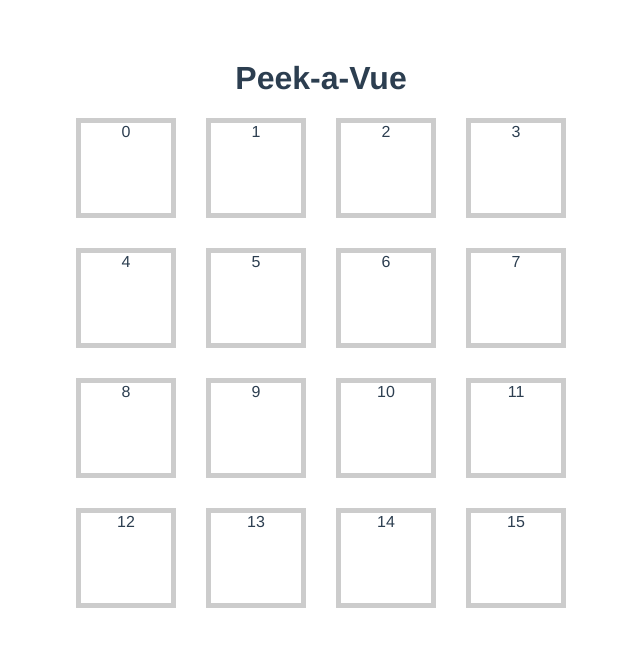
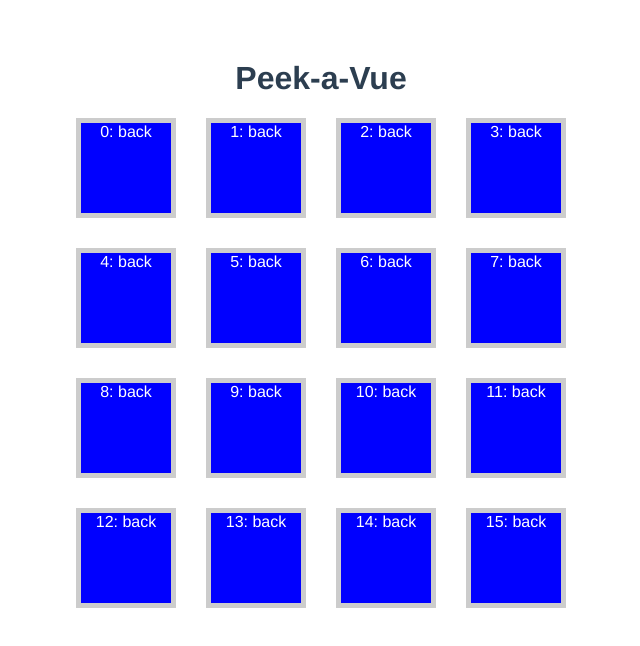
Before and after one commit to devmor-j/peek-a-vue, a Vue app: page / in a window 1280 px wide. Shown: the top 646 px of the page, without its empty margins (319-959 px from the left). Built offline with nearby package versions, Linux system fonts and the light colour scheme.

Commit message:
feat: game-card has front and back and can be flipped

```diff
--- a/src/App.vue
+++ b/src/App.vue
@@ -1,11 +1,12 @@
 <template>
   <h1>Peek-a-Vue</h1>
   <section class="game-board">
-    <GameCard v-for="(card, index) in cardList" :key="`GameCard-${index}`" :value="card" />
+    <GameCard v-for="(card, index) in cardList" :key="`GameCard-${index}`" :value="card.value" :visible="card.visible" :position="card.position" @select-card="flipCard" />
   </section>
 </template>
 
 <script>
+import { ref } from 'vue';
 import GameCard from "@/components/GameCard"
 
 export default {
@@ -14,13 +15,25 @@
     GameCard,
   },
   setup() {
-    let cardList = [];
+    let cardList = ref([]);
 
     for (let i = 0; i < 16; i++) {
-      cardList.push(i);
+      cardList.value.push({
+        value: i,
+        visible: false,
+        position: i,
+      });
     }
 
-    return { cardList };
+    const flipCard = (payload) => {
+      cardList.value[payload.position].visible = true;
+    }
+
+
+    return {
+      cardList,
+      flipCard,
+    };
   }
 
 }
--- a/src/components/GameCard.vue
+++ b/src/components/GameCard.vue
@@ -1,23 +1,63 @@
 <script>
 export default {
   props: {
+    position: {
+      type: Number,
+      required: true,
+    },
     value: {
       type: String,
-      requied: true,
+      required: true,
+    },
+    visible: {
+      type: Boolean,
+      default: false,
+    }
+  },
+  setup(props, context) {
+    const selectCard = () => {
+      context.emit('select-card', {
+        position: props.position,
+      })
+    }
+
+    return {
+      selectCard,
     }
   }
 };
 </script>
 
 <template>
-  <div class="card">
-    {{ value }}
+  <div class="card" @click="selectCard">
+    <div v-if="visible" class="card-face is-front">
+      {{ value }}: front
+    </div>
+    <div v-else class="card-face is-back">
+      {{ value }}: back
+    </div>
   </div>
 </template>
 
 <style>
 .card {
-  border: 5px solid #ccc
+  border: 5px solid #ccc;
+  position: relative;
 }
 
+.card-face {
+  width: 100%;
+  height: 100%;
+  position: absolute;
+}
+
+.card-face.is-front {
+  background-color: red;
+  color: white;
+}
+
+.card-face.is-back {
+  background-color: blue;
+  color: white;
+}
 </style>
```
